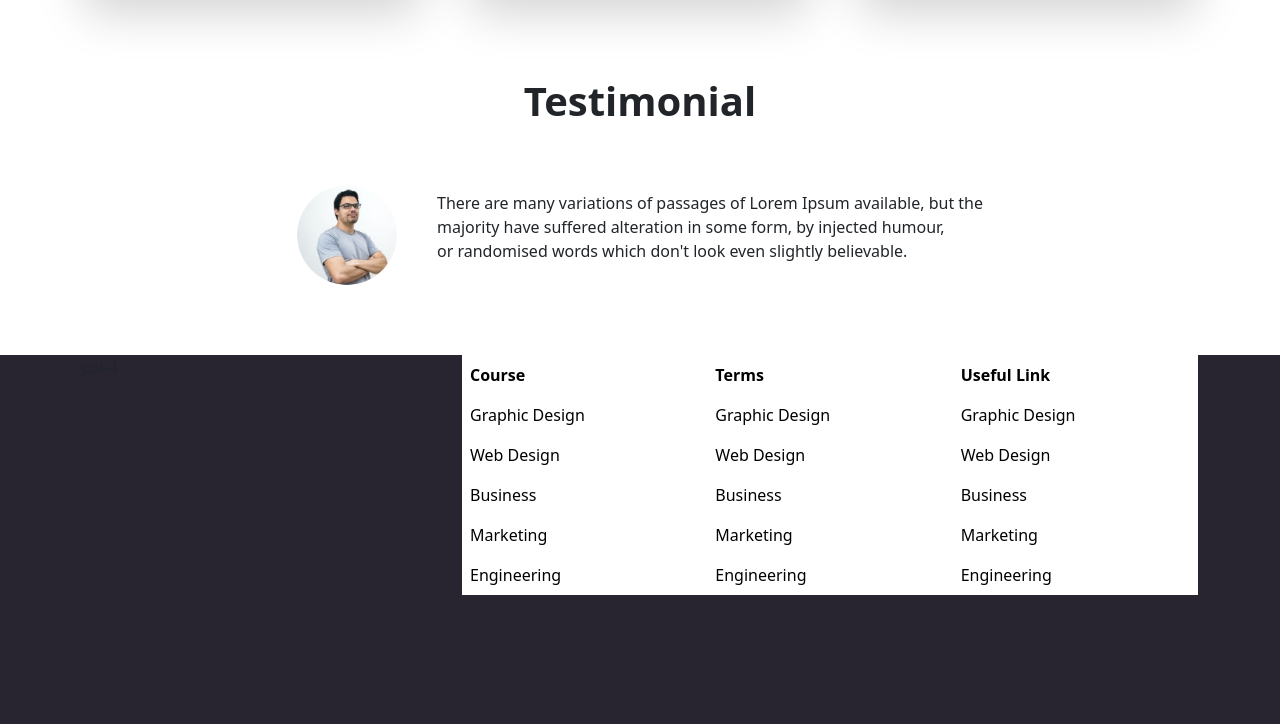
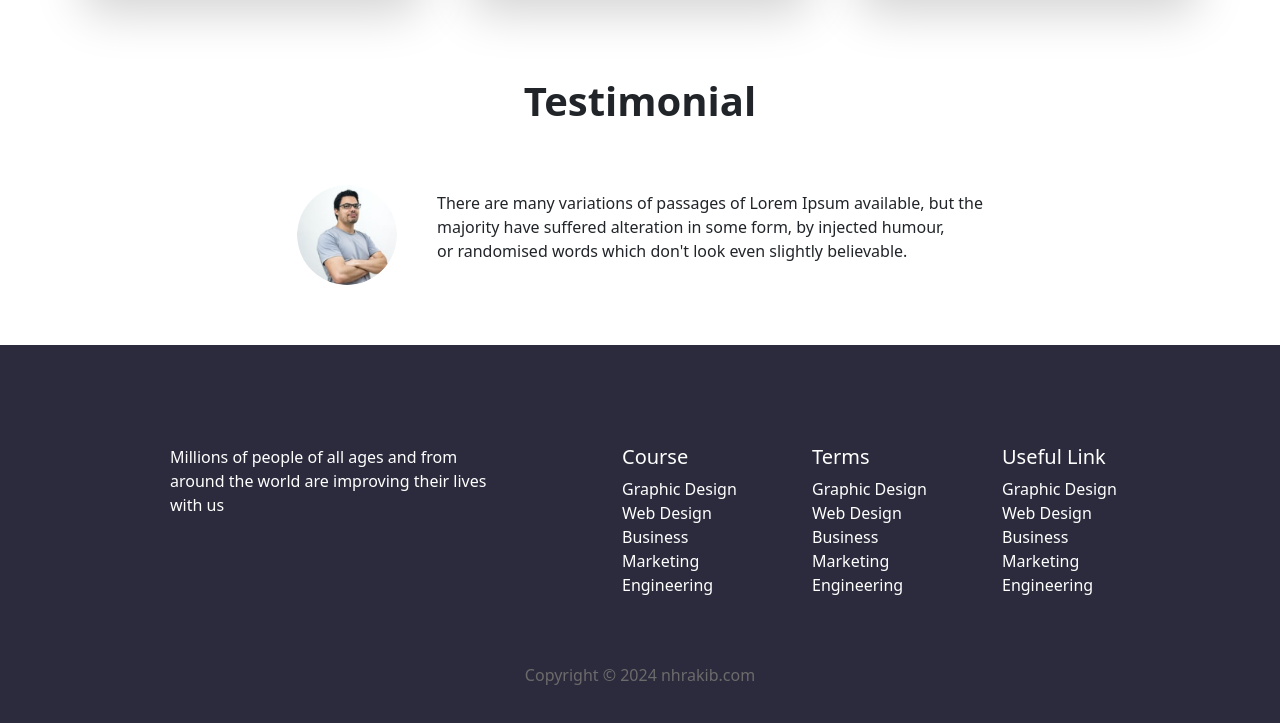
Before and after one commit to nh246/Learn_Bootstrap, a plain HTML site: page E-School/index.html in a window 1280 px wide. Shown: the part 1545-2269 px from the top of the page. Drawn offline with nearby package versions, Linux system fonts and the light colour scheme.

Commit message:
footer complete

```diff
--- a/E-School/index.html
+++ b/E-School/index.html
@@ -269,52 +269,50 @@
 
     <!-- footer section  -->
 
+    <footer class="footer">
+      <div class="container" style="margin-top: 80px;">
+          <div class="row">
+              <div class="col-md-4" style="padding-left: 50px; margin-left: 50px; margin-right: 60px; ">
+                  <p>Millions of people of all ages and from around the world are improving their lives with us</p>
+              </div>
+              <div class="col-md-2" style="margin-left: 50px;">
+                  <h5>Course</h5>
+                  <ul class="list-unstyled">
+                      <li><a href="#">Graphic Design</a></li>
+                      <li><a href="#">Web Design</a></li>
+                      <li><a href="#">Business</a></li>
+                      <li><a href="#">Marketing</a></li>
+                      <li><a href="#">Engineering</a></li>
+                  </ul>
+              </div>
+              <div class="col-md-2">
+                  <h5>Terms</h5>
+                  <ul class="list-unstyled">
+                      <li><a href="#">Graphic Design</a></li>
+                      <li><a href="#">Web Design</a></li>
+                      <li><a href="#">Business</a></li>
+                      <li><a href="#">Marketing</a></li>
+                      <li><a href="#">Engineering</a></li>
+                  </ul>
+              </div>
+              <div class="col-md-2">
+                  <h5>Useful Link</h5>
+                  <ul class="list-unstyled">
+                      <li><a href="#">Graphic Design</a></li>
+                      <li><a href="#">Web Design</a></li>
+                      <li><a href="#">Business</a></li>
+                      <li><a href="#">Marketing</a></li>
+                      <li><a href="#">Engineering</a></li>
+                  </ul>
+              </div>
+          </div>
+          <div class="text-center " style="margin-top: 50px;">
+              <p style="color: #6c6b6b; font-weight: 500;">Copyright &copy; 2024 nhrakib.com</p>
+          </div>
+      </div>
+  </footer>
 
-    <footer class="footer">
-      <div class="container">
-        <div class="row footer-items">
-          <div class="col-4" >col-4</div>
-          <div class="col-8 ">
-            <table class="table table-borderless tablecolor">
-              <thead>
-                  <tr>
-                      <th>Course</th>
-                      <th>Terms</th>
-                      <th>Useful Link</th>
-                  </tr>
-              </thead>
-              <tbody>
-                  <tr>
-                      <td>Graphic Design</td>
-                      <td>Graphic Design</td>
-                      <td>Graphic Design</td>
-                  </tr>
-                  <tr>
-                      <td>Web Design</td>
-                      <td>Web Design</td>
-                      <td>Web Design</td>
-                  </tr>
-                  <tr>
-                      <td>Business</td>
-                      <td>Business</td>
-                      <td>Business</td>
-                  </tr>
-                  <tr>
-                      <td>Marketing</td>
-                      <td>Marketing</td>
-                      <td>Marketing</td>
-                  </tr>
-                  <tr>
-                      <td>Engineering</td>
-                      <td>Engineering</td>
-                      <td>Engineering</td>
-                  </tr>
-              </tbody>
-          </table>
-          </div>
-        </div>
-      </div>
-    </footer>
+
 
     <script
       src="https://cdn.jsdelivr.net/npm/@popperjs/core@2.11.8/dist/umd/popper.min.js"
--- a/E-School/style.css
+++ b/E-School/style.css
@@ -129,13 +129,17 @@
 
 /* footer section  */
 
-.footer{
-  width: 100%;
-  height: 369px;
-  margin-top: 50px;
-  background-color: #282531;
+.footer {
+  background-color: #2b2b3d;
+  color: white;
+  padding: 20px 0;
+  margin-top: 40px;
+  gap: 10px;
 }
-
-.table{
-  background-color: #282531;
+.footer a {
+  color: #ffffff;
+  text-decoration: none;
 }
+.footer a:hover {
+  color: #dddddd;
+}
```
